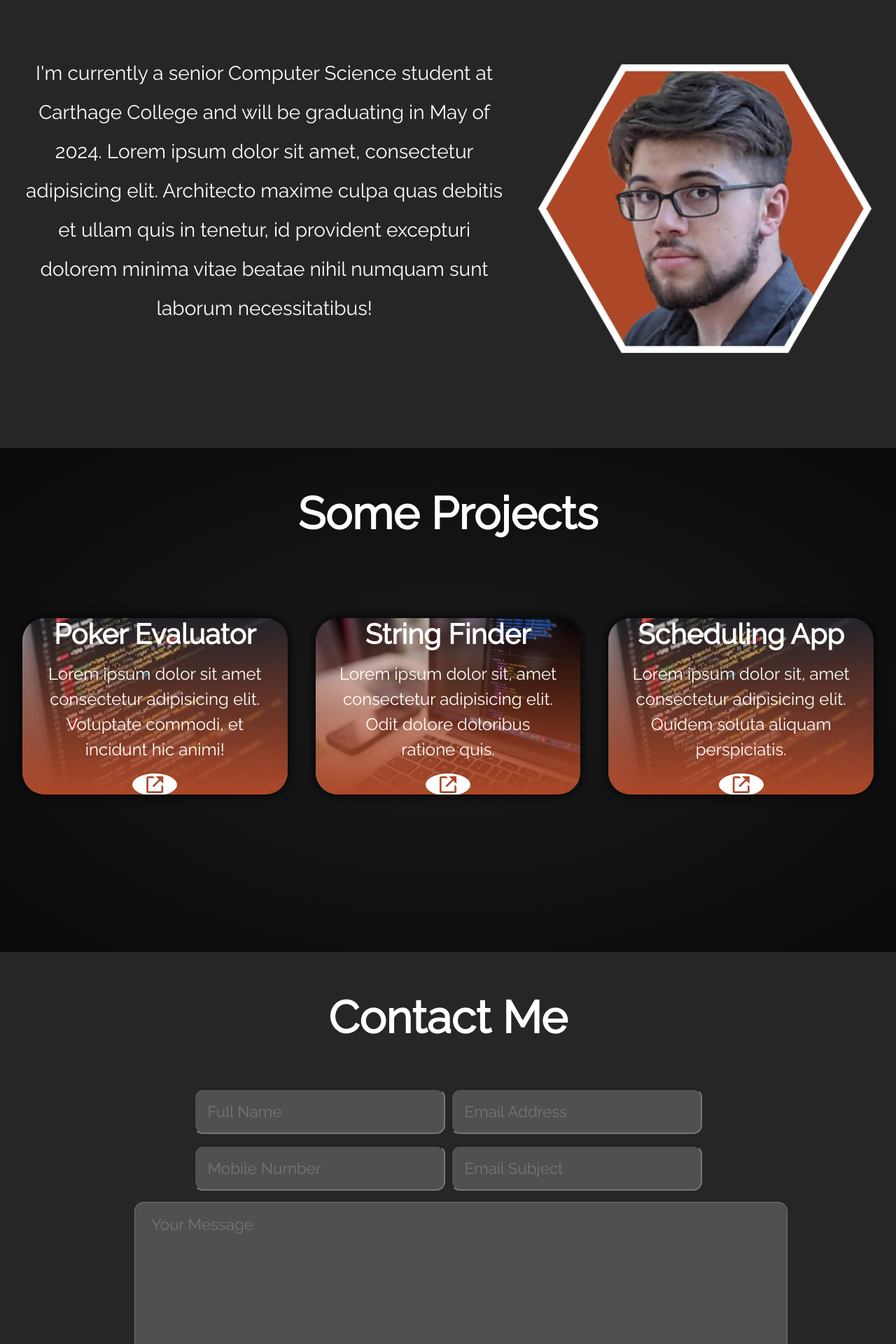
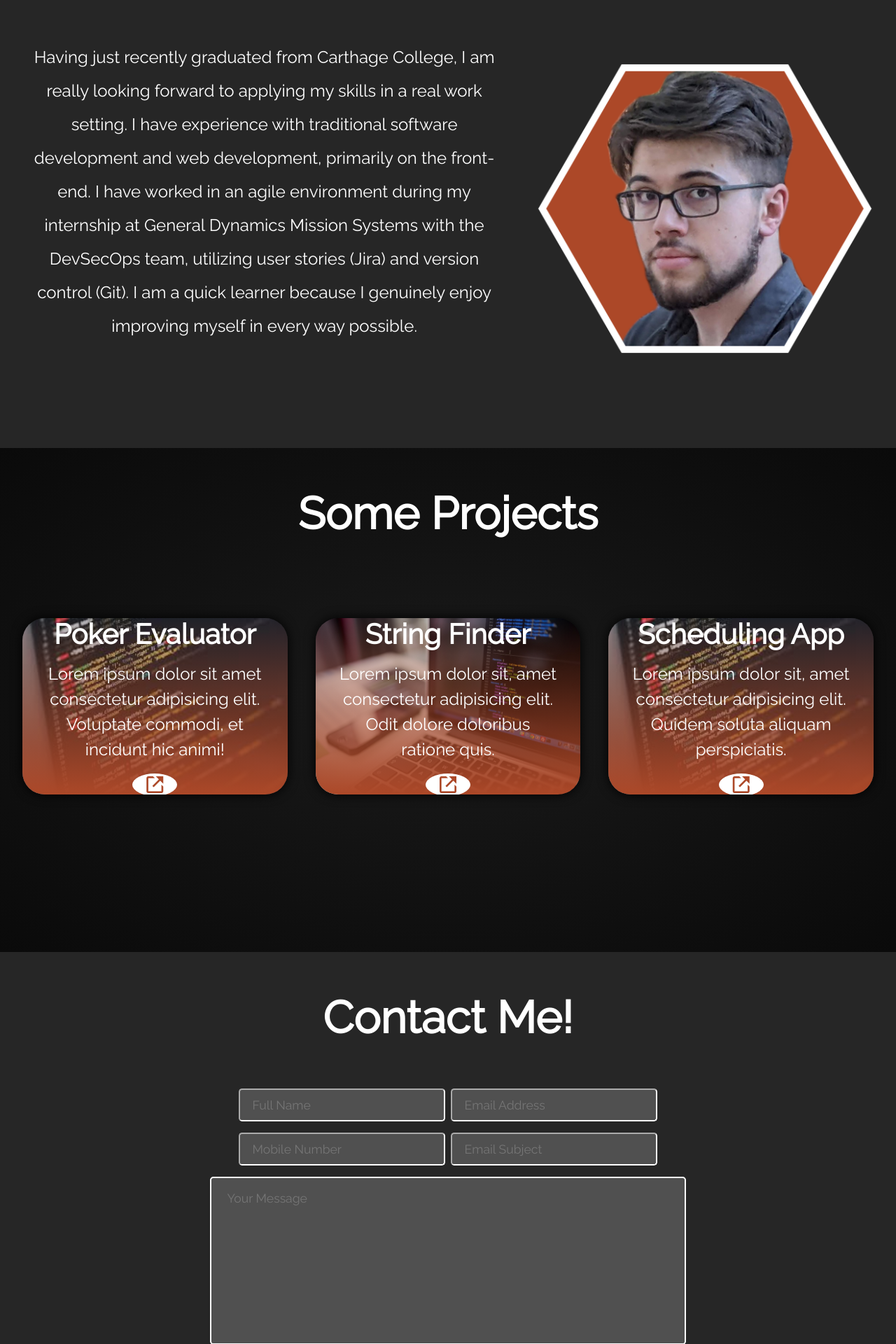
Before and after one commit to devin-w-rogers/thesis, a React (Create React App) app in the folder myapp/: page / in a window 1280 px wide. Shown: the part 880-2800 px from the top of the page at 70% size. Built offline with nearby package versions, Linux system fonts and the light colour scheme.

Commit message:
add real about me text and frosted glass nav

```diff
--- a/myapp/src/App.css
+++ b/myapp/src/App.css
@@ -14,7 +14,8 @@ html {
 }
 
 :root {
-
+  --bright-orange: #ff4000;
+  --gray: #505050;
 }
 
 /* section {
@@ -31,7 +32,9 @@ html {
 
 /* Nav Bar Styles --------------------------------------------------------- */
 nav {
-  background-color: white; /* pale orange: #f5e9e0 */
+  background-color: rgba(255, 255, 255, 0.4);
+  backdrop-filter: blur(10px);
+  -webkit-backdrop-filter: blur(10px);
   overflow: hidden;
   padding-right: 5%;
   position: fixed;
@@ -54,12 +57,12 @@ nav a {
   text-decoration: none;
   /*line-height: 2rem;*/
   font-size: 1.15rem;
-  color: black;
+  color: white;
   transition: .25s;
 }
 
 nav a:hover {
-  color: rgb(172,72,40);
+  color: var(--bright-orange);
 }
 
 nav img {
@@ -109,7 +112,7 @@ p {
   color: white;
   margin-top: .5em;
   margin-bottom: 1em;
-  font-size: 3.5vh;
+  font-size: 3vh;
   text-align: center;
 }
 
@@ -124,7 +127,7 @@ p {
   width: 7rem; /* 7rem */
   height: 7rem; /* 7rem */
   background: transparent;
-  border: .2rem solid #505050; /* #ac4828, #ac6034 */
+  border: .2rem solid var(--gray); /* #ac4828, #ac6034 */
   border-radius: 50%;
   font-size: 3.8rem; /* 3.8rem */
   color: #b8b8b8;
@@ -141,9 +144,9 @@ p {
 
 .social a:hover {
   color: #ffffff;
-  box-shadow: 0 0 12px #ff4000;
+  box-shadow: 0 0 12px var(--bright-orange);
   text-shadow: 0 0 12px #ffffff;
-  border: .2rem solid #ff4000;
+  border: .2rem solid var(--bright-orange);
 }
 
 .resume {
@@ -158,14 +161,14 @@ p {
   width: 13rem; /* 13rem */
   height: 7rem; /* 7rem */
   background: transparent;
-  border: .2rem solid #505050; /* #ac4828, #ac6034 */
+  border: .2rem solid var(--gray); /* #ac4828, #ac6034 */
   border-radius: 5vw;
   color: #b8b8b8;
   margin-right: auto;
   margin-left: auto;
   text-decoration-line: none;
-  box-shadow: 0 0 13px #ff4000;
-  border: .2rem solid #ff4000;
+  box-shadow: 0 0 13px var(--bright-orange);
+  border: .2rem solid var(--bright-orange);
   cursor: pointer;
   transition: .40s;
 
@@ -178,8 +181,8 @@ p {
 
 .resumeBtn:hover {
   color: #ffffff;
-  background-color:#ff4000;
-  box-shadow: 0 0 10px #ff4000;
+  background-color:var(--bright-orange);
+  box-shadow: 0 0 10px var(--bright-orange);
   text-shadow: 0 0 10px #ffffff;
 }
 
@@ -307,7 +310,7 @@ p {
 }
 
 .contact form {
-  max-width: 70vw;
+  width: 70vw;
   margin: 0 auto;
   text-align: center;
 }
@@ -320,23 +323,29 @@ p {
 
 .contact form .input-box input,
 .contact form textarea {
-  width: 100%;
+  width: 50vw;
+  height: 25vh;
   padding: 2.2vh;
-  font-size: 2.8vh;
+  font-size: 2.2vh;
   color: white;
-  background: #505050;
-  border-radius: .8rem;
+  background: var(--gray);
+  border-radius: .3rem;
+  border-color: white;
+  border-width: 2px;
   margin: 1vh 0;
   resize: none;
 }
 
 .inputBox input{
-  width: 25vw;
+  width: 20vw;
+  height: 1vh;
   padding: 2.2vh;
-  font-size: 2.8vh;
+  font-size: 2.2vh;
   color: white;
-  background: #505050;
-  border-radius: .8rem;
+  background: var(--gray);
+  border-radius: .3rem;
+  border-color: white;
+  border-width: 2px;
   margin: 1vh .5vh;
 }
 
@@ -344,17 +353,16 @@ p {
   display: inline-block;
   margin: 3vh;
   padding: .8rem 2.3rem;
-  background: #ff4000;
+  background: var(--bright-orange);
   border-radius: 4rem;
-  border: solid #ff4000 .2rem;
-  box-shadow: 0 0 1.2rem #ff4000;
+  border: solid white 2px;
   font-size: 1.3rem;
   color: white;
   transition: .5s ease;
 }
 
 .submitBtn:hover {
-  box-shadow: none;
+  box-shadow: 0 0 1.5rem var(--bright-orange);
   cursor: pointer;
 }
 
@@ -365,7 +373,7 @@ p {
   width: 4rem;
   height: 4rem;
   background: transparent;
-  border: .2rem solid #505050; /* #ac4828, #ac6034 */
+  border: .2rem solid var(--gray); /* #ac4828, #ac6034 */
   border-radius: 50%;
   font-size: 2rem;
   color: #b8b8b8;
@@ -384,7 +392,7 @@ p {
 
 .upBtn a:hover {
   color: #ffffff;
-  box-shadow: 0 0 10px #ff4000;
+  box-shadow: 0 0 10px var(--bright-orange);
   text-shadow: 0 0 10px #ffffff;
-  border: .2rem solid #ff4000;
+  border: .2rem solid var(--bright-orange);
 }
--- a/myapp/src/aboutMe.jsx
+++ b/myapp/src/aboutMe.jsx
@@ -3,10 +3,11 @@ import hexaheadshot from "./hexa-headshot.png"
 export function AboutMe() {
     return(
         <body id="aboutMe">
-            <p id="aboutText"> I'm currently a senior Computer Science student at Carthage College and will be
-            graduating in May of 2024. Lorem ipsum dolor sit amet, consectetur adipisicing elit.
-            Architecto maxime culpa quas debitis et ullam quis in tenetur, id provident excepturi
-            dolorem minima vitae beatae nihil numquam sunt laborum necessitatibus! </p>
+            <p id="aboutText"> Having just recently graduated from Carthage College, I am really looking forward to applying
+                my skills in a real work setting. I have experience with traditional software development and web development,
+                primarily on the front-end. I have worked in an agile environment during my internship
+                at General Dynamics Mission Systems with the DevSecOps team, utilizing user stories (Jira) and version control (Git).
+                I am a quick learner because I genuinely enjoy improving myself in every way possible.</p>
             <div style={{paddingTop: '40px'}}>
                 <img src={hexaheadshot} class="hexhs" id="aboutHexHS" alt="headshot" />
             </div>
--- a/myapp/src/contact.jsx
+++ b/myapp/src/contact.jsx
@@ -3,7 +3,7 @@
 export function Contact() {
     return(
         <section class="contact" id="contact">
-            <h2 class="heading">Contact Me</h2>
+            <h2 class="heading">Contact Me!</h2>
 
             <form action="#">
                 <div class="inputBox">
```
